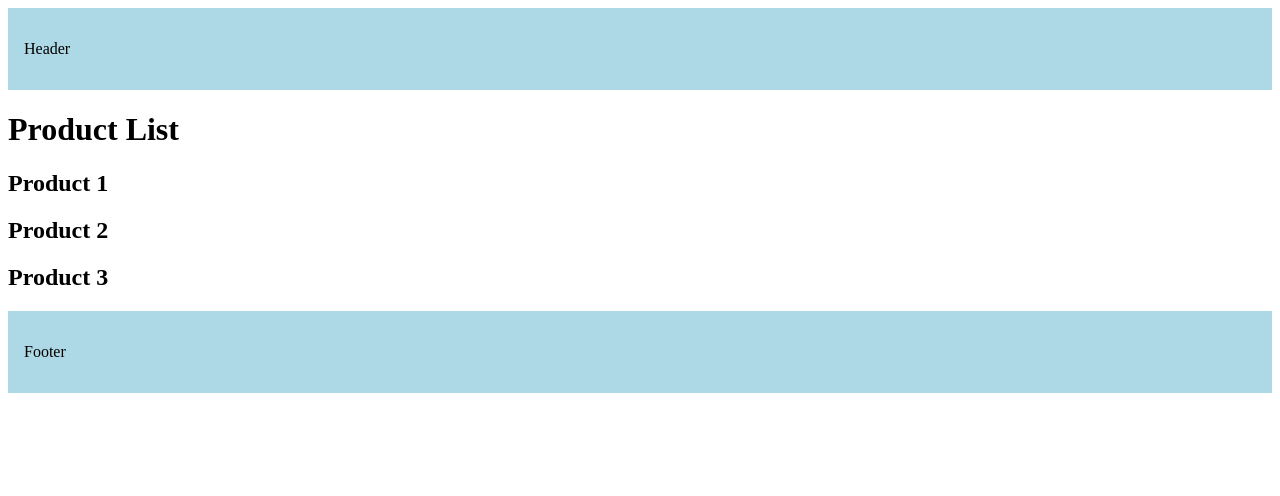
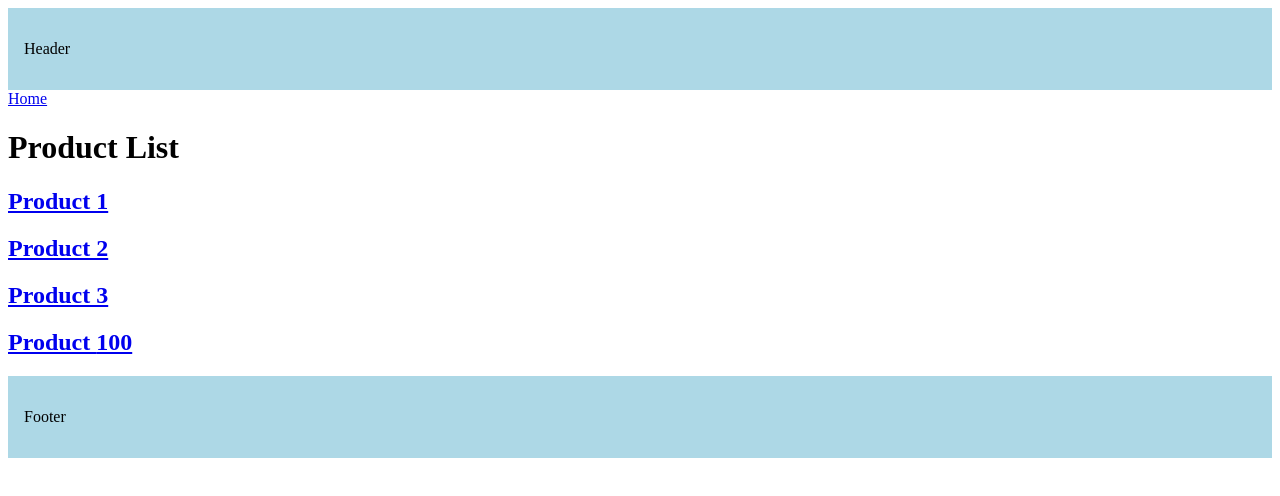
Before and after one commit to HassanCodeSmith/Next_JS_Project, a Next.js app: page /products in a window 1280 px wide. Shown: the top 496 px of the page. Built offline with nearby package versions, Linux system fonts and the light colour scheme.

Commit message:
Link Component Navigation

```diff
--- a/src/app/products/page.tsx
+++ b/src/app/products/page.tsx
@@ -1,10 +1,25 @@
+import Link from "next/link";
+
 export default function ProductList() {
+  const productId = 100;
   return (
     <>
+      <Link href="/">Home</Link>
       <h1>Product List</h1>
-      <h2>Product 1</h2>
-      <h2>Product 2</h2>
-      <h2>Product 3</h2>
+      <h2>
+        <Link href="products/1">Product 1</Link>
+      </h2>
+      <h2>
+        <Link href="products/2">Product 2</Link>
+      </h2>
+      <h2>
+        <Link href="products/3" replace>
+          Product 3
+        </Link>
+      </h2>
+      <h2>
+        <Link href={`products/${productId}`}>Product {productId}</Link>
+      </h2>
     </>
   );
 }
```
Also changed, not shown: src/app/page.tsx (+8 -1 lines).
